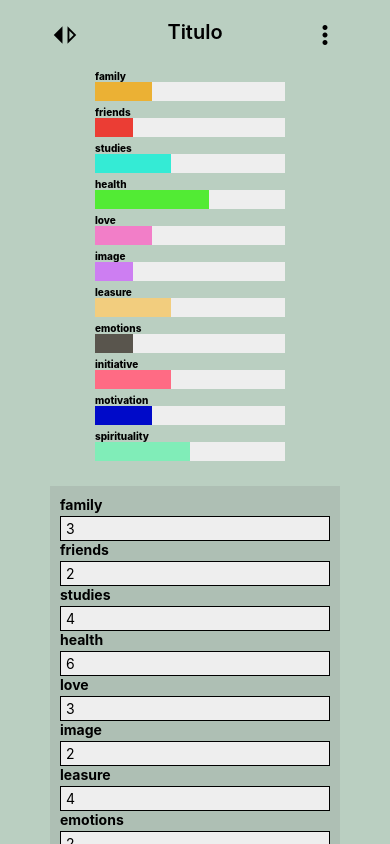
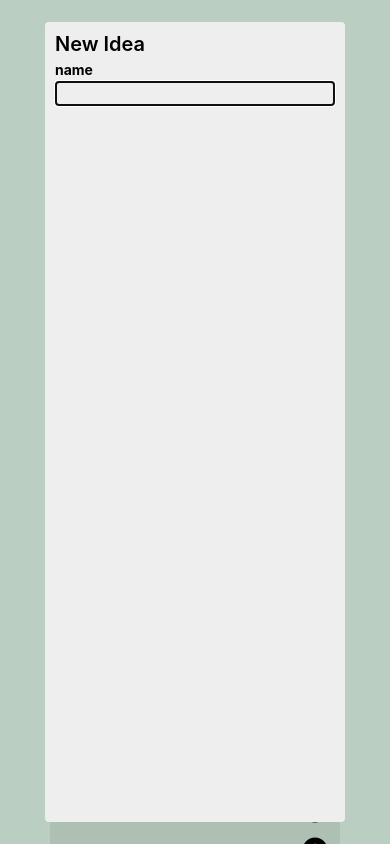
Before and after one commit to ChiniwirisWu/circulo-de-vida, a React Native app: screen / in a window 390 px wide. Built offline with nearby package versions, Linux system fonts and the light colour scheme.

Commit message:
begining of add modal

```diff
--- a/App.js
+++ b/App.js
@@ -3,6 +3,7 @@ import { ScrollView } from 'react-native';
 import { StyleSheet, Text, View, Modal } from 'react-native';
 import Header from './components/header';
 import Graph from './components/graph';
+import Add from './components/add';
 import Content from './components/content';
 import { useState } from 'react';
 
@@ -38,6 +39,7 @@ export default function App() {
       <Header />
       <Graph domains={domains} />
       <Content ideas={ideas} domains={domains} />
+      <Add />
       <StatusBar style="auto" />
     </ScrollView>
   );
--- /dev/null
+++ b/components/add.js
@@ -0,0 +1,39 @@
+import { View, Modal, Text, StyleSheet } from "react-native";
+import { Formik } from "formik";
+import { Field, Title } from "./reusables";
+
+const styles = StyleSheet.create({
+  container: {
+    width: 300,
+    height: 800,
+    margin: 'auto',
+    backgroundColor: "#eee",
+    borderRadius: 4,
+    paddingHorizontal: 10,
+    paddingVertical: 10
+  }
+})
+
+export default function Add(){
+  return (
+    <Modal
+      animationType="slide"
+      visible={true}
+      transparent={true}
+    >
+      <View style={styles.container}>
+        <Title text="New Idea" />
+        <Formik
+          initialValues={{name: "", value: 0, domain: ""}}
+          onSubmit={(values, actions)=>{
+
+          }}
+        >
+          {(props)=>(
+            <Field name="name" value={props.values.name} onChange={props.onChangeText} />
+          )}
+        </Formik>
+      </View>
+    </Modal>
+  )
+}
--- a/components/content.js
+++ b/components/content.js
@@ -4,7 +4,6 @@ import Valuation from "./valuation";
 
 const styles = {
   container: {
-    //borderWidth: 1
     backgroundColor: '#eee',
     backgroundColor: "#aebfb4",
     paddingHorizontal: 10,
@@ -12,7 +11,7 @@ const styles = {
   }
 }
 
-export default function Content({ page=2, domains, ideas }){
+export default function Content({ page=1, domains, ideas }){
   let content = (page == 1) ? <Ideas content={ideas} /> : <Valuation domains={domains} />
     return (
       <View style={styles.container}>
--- a/components/reusables.js
+++ b/components/reusables.js
@@ -1,4 +1,4 @@
-import { Pressable, Text } from "react-native";
+import { Pressable, Text, TextInput } from "react-native";
 import { MaterialIcons } from "@expo/vector-icons"
 
 export function ButtonIcon({ hasBackground=false, iconName=null }){
@@ -14,5 +14,14 @@ export function ButtonText({text, onPress}){
 }
 
 export function Title({ text="Titulo" }){
-  return <Text style={{fontSize:20, fontWeight: 600}}>{text}</Text>;
+  return <Text style={{fontSize:20, fontWeight: 600, marginBottom: 5 }}>{text}</Text>;
 }
+
+export function Field({name, value, onChange}){
+  return (
+    <>
+      <Text style={{ fontWeight: 700,marginBottom: 3}}>{name}</Text>
+      <TextInput style={{backgroundColor: "#eee", borderWidth: .5, paddingHorizontal: 5, paddingVertical: 3,}} onChangeText={onChange} value={value} />
+    </>
+  )
+}
--- a/components/valuation.js
+++ b/components/valuation.js
@@ -1,34 +1,11 @@
 import { TextInput, Text, View, StyleSheet, FlatList } from "react-native";
-import { ButtonText } from "./reusables";
+import { ButtonText, Field } from "./reusables";
 import { Formik } from "formik";
 
-const styles = StyleSheet.create({
-  container: {
-  },
-  label: {
-    fontWeight: 700,
-    marginBottom: 3
-  },
-  textInput: {
-    borderWidth: .5,
-    paddingHorizontal: 5,
-    paddingVertical: 3,
-  }
-})
-
-function Field({name, value, onChange}){
-  return (
-    <>
-      <Text style={styles.label}>{name}</Text>
-      <TextInput style={[styles.textInput, {backgroundColor: "#eee"}]} onChangeText={onChange} value={value} />
-    </>
-  )
-}
 
 export default function Valuation({domains}){
-  console.log(domains)
   return (
-    <View style={styles.container}>
+    <View>
       <Formik
         initialValues={{
           family: domains[0].value,
```
